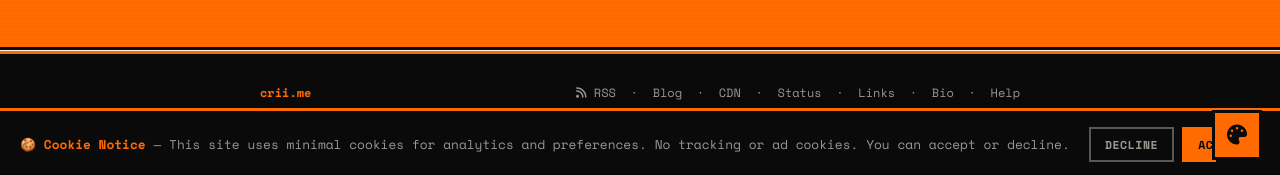
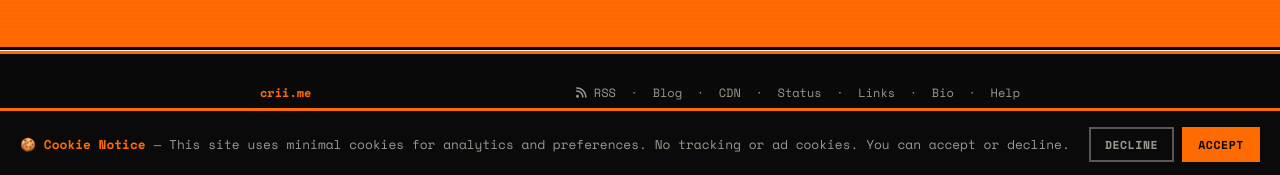
Before and after one commit to giocolieredev/the-blog, a Jekyll site: the page built from index.html, in a window 1280 px wide and 1055 px high. Shown: the part 877-1052 px from the top of the window. Built offline with Jekyll 4.4.1, drawn with Linux system fonts in a browser that asks for light colours.

Commit message:
Hide the style editor on phones and tablets
The theme FAB is desktop-only: hidden on touch devices via
hover/pointer media queries so it never clutters mobile layouts.

🤖 Generated with Codebuff
Co-Authored-By: Codebuff <noreply@codebuff.com>

```diff
--- a/assets/theme-engine.css
+++ b/assets/theme-engine.css
@@ -174,6 +174,12 @@
       transition: transform 0.2s, background var(--speed);
     }
     .theme-fab:hover { transform: translate(-2px, -2px); box-shadow: 6px 6px 0 var(--black); }
+    /* Style editor is desktop-only: hidden on phones and tablets */
+    @media (hover: none), (pointer: coarse) {
+      .theme-fab {
+        display: none;
+      }
+    }
 
     .theme-panel {
       position: fixed;
```
